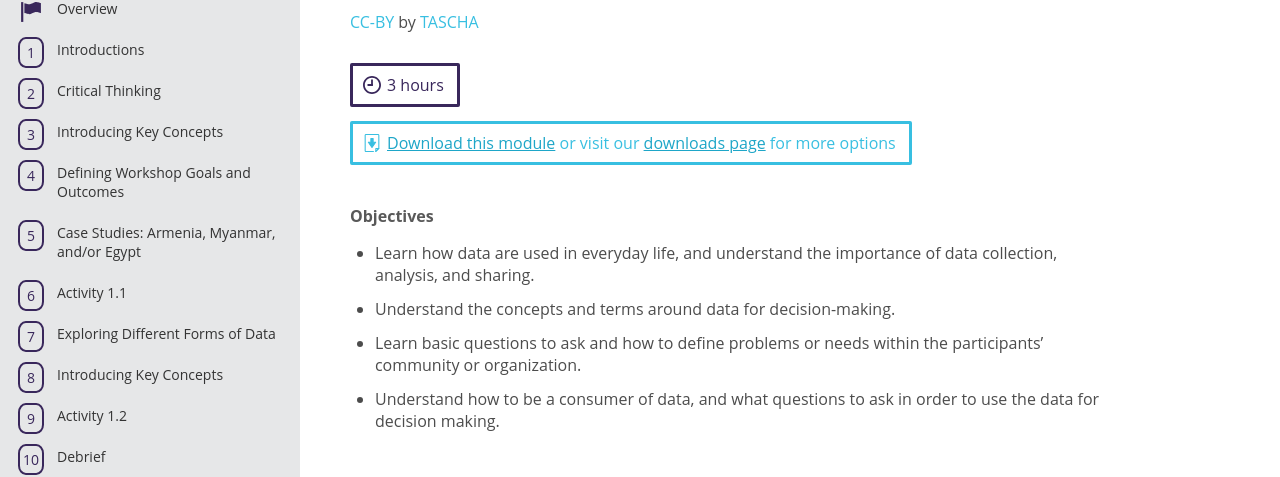
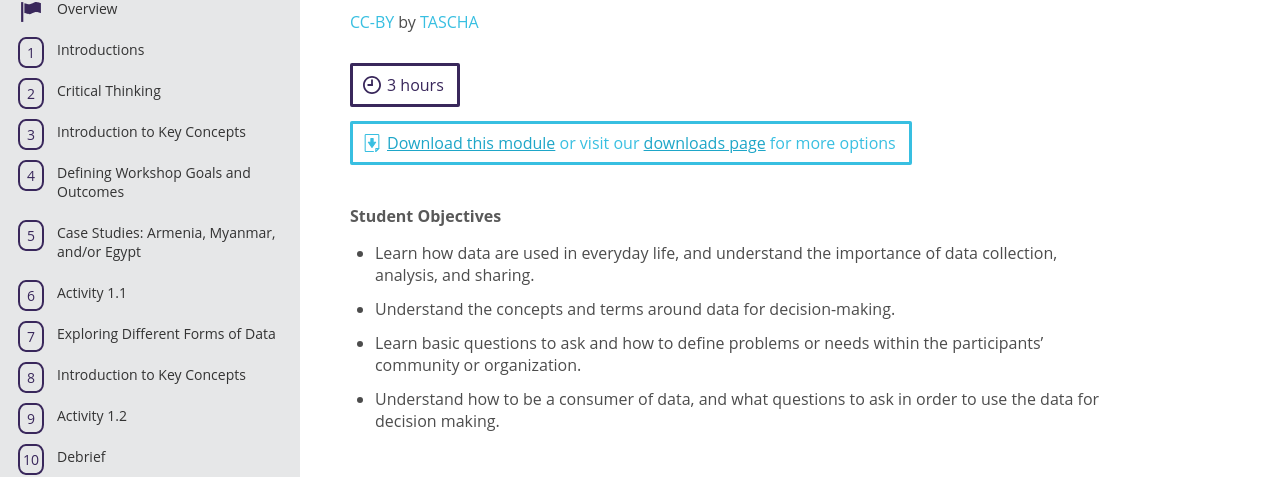
Before and after one commit to tascha/D4DM, a Jekyll site: the page module-one.html, which Jekyll copies as it is, in a window 1280 px wide. Shown: the part 196-673 px from the top of the page. Built offline with Jekyll 4.4.1, drawn with Linux system fonts in a browser that asks for light colours; nearby versions of some CDN libraries; some of the changed lines change nothing that is shown.

Commit message:
Copyedits to content

```diff
--- a/module-one.html
+++ b/module-one.html
@@ -33,12 +33,12 @@
           <li><a href="#overview">Overview</a></li>
           <li><a href="#step-1">Introductions</a></li>
           <li><a href="#step-2">Critical Thinking</a></li>
-          <li><a href="#step-3">Introducing Key Concepts</a></li>
+          <li><a href="#step-3">Introduction to Key Concepts</a></li>
           <li><a href="#step-4">Defining Workshop Goals and Outcomes</a></li>
           <li><a href="#step-5">Case Studies: Armenia, Myanmar, and/or Egypt</a></li>
           <li><a href="#step-6">Activity 1.1</a></li>
           <li><a href="#step-7">Exploring Different Forms of Data</a></li>
-          <li><a href="#step-8">Introducing Key Concepts</a></li>
+          <li><a href="#step-8">Introduction to Key Concepts</a></li>
           <li><a href="#step-9">Activity 1.2</a></li>
           <li><a href="#step-10">Debrief</a></li>
         </ul>
@@ -81,7 +81,7 @@
           </p>
 
 
-          <p><h4>Objectives</h4>
+          <p><h4>Student Objectives</h4>
           <ul>
               <li>Learn how data are used in everyday life, and understand the importance of data collection, analysis, and sharing.</li>
               <li>Understand the concepts and terms around data for decision-making.</li>
@@ -124,45 +124,45 @@
           <li>
             <h1>Critical Thinking</h1>
             <div class="time step-time">15 minutes</div>
-            <p>Next, introduce the name of the workshop, taking time to write “Data for Decision Making” on the whiteboard (if possible). Underscore the word “data”, or verbally highlight it.</p>
+            <p>Next, introduce the name of the workshop, taking time to write “Data for Decision Making” on the whiteboard (if available). Underscore the word “data”, or verbally highlight it.</p>
             <ul>
-              <li>Ask the class to work with a partner and take a moment and think about what they think of when they hear the word “data”.  Have the class write down 5 words that they associate with data. If they are having trouble thinking of words, feel free to gently guide them by providing a few words: numbers, words, etc. If you provide this information, ask the participants not to use these words as their answers.  (5 minutes)</li>
+              <li>Ask the class to work with a partner and discuss what they think of when they hear the word “data”.  Have the class write down 5 words that they associate with data. If they are having trouble thinking of words, feel free to gently guide them by providing a few words: numbers, words, etc. If you provide this information, ask the participants not to use these words as their answers.  (5 minutes)</li>
 
               <li>Ask for volunteers to report back on what they wrote. If possible, write their answers on the board. What did they write? Did some people write similar answers as others? Do people agree with other people’s answers? Discuss their answers with the class. (5 minutes)</li>
             </ul>
-            <p>Before transitioning, make sure to underscore to the participants that we are going to jump right in and define “data”, “decision making”, and “data for decision making” and then outline course goals and objectives.</p>
+            <p>Before transitioning, make sure to underscore to the participants that you are going to jump right in and define “data”, “decision making”, and “data for decision making” and then outline course goals and objectives.</p>
 
           </li> <!-- end of step-->
 
           <li>
-            <h1>Introducing Key Concepts</h1>
+            <h1>Introduction to Key Concepts</h1>
             <div class="time step-time">20 minutes</div>
 
-            <p class="summary">Note to instructor: This section comes before describing the workshop to provide context for the workshop.<p>
+            <p class="summary">Note to instructor: This section comes before “Defining Workshop Goals and Outcomes” in order to provide context for the workshop.<p>
 
-            <p>After that the class has shared with each other what they think data are and what they associate data with, offer a formal definition. On the board, write:</p>
+            <p>After the class has shared their thoughts on what data are and what they associate data with, offer a formal definition. On the board, write:</p>
             <ul>
               <li>Data</li>
             </ul>
-            <p>At its most basic level, data are collections of facts and information. This information can come be packaged as numbers, words, measurements, observations, or descriptions.</p>
+            <p>At the most basic level, data are facts and information. Data may be represented as numbers, words, measurements, observations, descriptions, images, audio, and much more.</p>
             <p>An example:</p>
             <p>If I didn’t eat breakfast and am hungry, I could ask my colleagues where the best place to get Mohinga is nearby. When I ask that question and receive responses, I collect information.</p>
-            <p>Try to solicit the type of information collected from the class. Is it price? How the breakfast tastes? How close the breakfast place is to the office? How long it will take to eat the breakfast?</p>
-
-            <p>The information that I collected can be considered data.</p>
+            <p>Ask the class what type of information I could collect in the above example. . Is it price? How the breakfast tastes? How close the breakfast place is to the office? How long it will take to eat the breakfast?</p>
+            <p>The information that I collect are data.</p>
 
             <p>Questions to ask:</p>
-            <p>Now that data have be re-framed to simply be information, ask the class what kinds of data (information) they collect in their everyday life. If the class is quiet and has not provided a response, feel free to nudge them along with a few more examples, such as do they ask their families about their days when they get home? If they want to buy a new cell phone, do they ask for recommendations?</p>
+            <p>Now that data has been re-framed as simply  information, ask the class what kinds of data (information) they collect in their everyday life. If the class is quiet and has not provided a response, feel free to nudge them along with a few more examples, such as do they ask their families about their days when they get home? If they want to buy a new cell phone, do they ask for recommendations?</p>
+            <p>On the board write:</p>
             <ul>
               <li>Decision Making</li>
             </ul>
-            <p>After collecting data (information), you are free to make a decision. When you make a decision, you can use the data you collected as evidence to make an informed decision.</p>
-            <p>For instance, in the previous breakfast example, if you hadn’t asked your colleagues for their suggestions for breakfast options, you run the risk of eating a bad breakfast. When you collect data from your colleagues, you can use that information (their response) as a solution to your problem (the fact that you are hungry) in order to make an informed decision that leads to a great breakfast.</p>
+            <p>After collecting data (information), you can make a decision. When you make a decision, you can use the data you collected as evidence to make an informed decision.</p>
+            <p>For instance, in the previous breakfast example, if I hadn’t asked my colleagues for their suggestions for breakfast options, I run the risk of eating a bad breakfast. When I collect data from my colleagues, I can use that information (their responses) as a solution to my problem (the fact that I am hungry) in order to make an informed decision that leads to a great breakfast.</p>
 
-            <p>The more people you ask, the more data (information) you have in which to make your decision.</p>
+            <p>The more people I ask, the more data (information) I have in which to make my decision.</p>
 
             <p>Questions to ask:</p>
-            <p>Take some time to relate this information back to the participants’ own lives. Ask the class how they’ve used data to make their informed decisions in their own lives. As some guiding questions, ask would they rather have a good breakfast or a poor one? If you want to buy a new cell phone, would you rather take your chances on getting a phone that seems like a great choice, only to realize later it doesn’t suit your needs? Gathering information and using it to make an informed decision is a fact of life that happens on a daily basis for most people.</p>
+            <p>Take some time to relate this information back to the participants’ own lives. Ask the class how they’ve used data to make informed decisions in their own lives. As some guiding questions, ask would you rather eat at a location recommended by a colleague or risk a location on which you have no data (information)?  If you want to buy a new cell phone, would you rather have information about the qualities and features of a phone or just buy the first phone you see? Gathering information and using it to make an informed decision is a fact of life that happens on a daily basis for most people.</p>
 
             <p>Once the discussion has finished, Underscore that data are information that is all around us, and that we are all willing or unwilling consumers of data.</p>
             <ul>
@@ -170,10 +170,9 @@
             </ul>
             <p>Take a moment to ask the class why they think it is important to base decisions on evidence.</p>
 
-            <p>Once finished, relate data-driven decision making back to organizations or local governments, saying that using data to make these decisions allows us to improve programs, respond more effectively to organization and community needs,create solutions to pre-existing problems in organizations or communities, and allows the public to use data to make decisions as well.</p>
+            <p>Once finished, relate data-driven decision making back to organizations or local governments, saying that using data to make organization or policy decisions allows us to improve programs, respond more effectively to organization and community needs, create solutions to pre-existing problems, and if the data are publicly available, allows the public to use data to make decisions.</p>
 
-
-            <p>Take a moment to answer any questions from the participants. Then, transition by mentioning that with this greater context and understand of data for decision making, we can move on to, the goals and outcomes for this workshop.</p>
+            <p>Take a moment to answer any questions from the participants. Then, transition by mentioning that with this greater context and understanding of data for decision making, we can move on to defining the goals and outcomes for this workshop.</p>
 
           </li> <!-- end of step-->
 
@@ -182,11 +181,11 @@
             <div class="time step-time">10 minutes</div>
 
             <h4>Goals:</h4>
-            <p>The goal of this 3 day workshop is to equip you with ability to understand issues and resources around data and data collection, and learn the importance of using the data to make an informed, evidence-based decision. This workshop is meant to help you and your organization better understand, use, and manage data for decision making.</p>
+            <p>Say to the class: The goal of this 3-day workshop is to equip you with ability to understand issues and resources around data and data collection, and learn the importance of using the data to make informed, evidence-based decisions. This workshop is meant to help you and your organization better understand, use, and manage data for decision making.</p>
 
 
             <h4>Outcomes:</h4>
-            <p>By then end of this workshop you will be able to:</p>
+            <p>Say to the class: By the end of this workshop you will be able to:</p>
             <ul>
               <li>Use a basic set of processes and questions to assess the data environment at your own organization. </li>
 
@@ -196,7 +195,7 @@
 
               <li>Be able to create a data project plan that is specific to your own organization.</li>
             </ul>
-            <p>Take a moment to walk the participants through the structure of the course. Each day will be structured as two, three hour workshops with a one hour break for lunch in between that focus on addressing key outcomes and goals.<p>
+            <p>Take a moment to walk the participants through the structure of the course. Each day will be structured as two, three-hour workshops with a one hour break for lunch in between that focus on addressing key outcomes and goals.<p>
             <ul>
               <li>Day 1: Introduction to Data for Decision Making (morning), Assessing your own organization's data culture (afternoon)</li>
               <li>Day 2: Building data skills and resources</li>
@@ -211,13 +210,13 @@
             <h1>Case Studies: Armenia, Myanmar, and/or Egypt</h1>
             <div class="time step-time">30 minutes</div>
 
-            <p>Provide context for the participants about how decisions made with data can lead to innovative, evidence based practices for organizations and governments.  Take a moment to introduce the following case study (adapt or update as appropriate) to the participants, and provide context.</p>
+            <p>Provide context for the participants about how decisions made with data can lead to innovative, evidence-based practices for organizations and governments.  Take a moment to introduce the following case study (adapt or update as appropriate) to the participants.</p>
 
             <p>Guiding questions before beginning:
             <ul>
               <li>How can data be used to solve a problem?</li>
-              <li>Are there any examples of governments using data to make decisions that the participants can think of?</li>
-              <li>What about organizations that use data to make decisions?</li>
+              <li>Do you know of any examples of governments using data to make decisions?</li>
+              <li>Do you know of any organizations that use data to make decisions?</li>
             </ul>
 
             <p>Many countries around the world are using data to make decision on a daily basis, and are seeking ways to solve existing problems using new forms of data.</p>
@@ -226,7 +225,7 @@
             <p>Provide context by briefly outlining the case study from Myanmar Information Management Unit’s (MIMU) use of cell phone data and GPS coordinates to create and update baseline data on schools across Myanmar:</p>
             <ul>
               <li>In Myanmar, smartphones have become increasingly accessible and popular since foreign investors entered the country in 2014. Most individuals now have a smartphone and a data-enabled SIM card.</li>
-              <li>MIMU wanted an easier and more accurate way to compile and update baseline data on school locations across Myanmar. Data collection where individuals visit each school and mark the location is time consuming and costly. Accurate and up-to-date baseline data are important to developing more sector-specific data. Information regarding the number and location of schools is also important to help communities identify where available schools are, which schools close, and where more schools are needed. In 2015, MIMU decided to utilize the growth of cell phones and mobile data to facilitate baseline data collection on schools. This was cost effectively, fast, and would allow for data to be collected and updated more frequently.</li>
+              <li>MIMU wanted an easier and more accurate way to compile and update baseline data on school locations across Myanmar. Data collection where individuals visit each school and mark the location is time consuming and costly. Accurate and up-to-date baseline data are important to developing more sector-specific data. Information regarding the number and location of schools is also important to help communities identify where available schools are, which schools close, and where more schools are needed. In 2015, MIMU decided to utilize the growth of cell phones and mobile data to facilitate baseline data collection on schools. This was cost effective, fast, and allowed for data to be collected and updated more frequently.</li>
               <li>They created the “School Location Collector” tool, which collects the GPS location of schools. School officials use the service to get the GPS location and save it to the system’s database. They can then send the GPS coordinates over the internet or by SMS.</li>
             </ul>
             <p>Discussion Questions:</p>
@@ -241,14 +240,14 @@
             </ul>
 
             <p><b>This example is a hypothetical case of how data could be used for decision making in Myanmar:</b></p>
-            <p>Natural disasters in Myanmar threaten both crop production and populations in affected areas. Both the cyclone in 2008 and the excessive flooding in 2015 resulted in many deaths, displaced persons, and crop and paddy destruction. The new parliament is working to create new policies to address concerns following future natural disasters. They want to understand how crops’ export potential and the displacement of local populations are affected more by these natural disasters. In order to do so, they need to draw from several data sources to evaluate the effect of natural disasters on crop production and on local populations:</p>
+            <p>Natural disasters in Myanmar threaten both crop production and populations in affected areas. Both the cyclone in 2008 and the excessive flooding in 2015 resulted in many deaths, displaced persons, and crop and paddy destruction. The new parliament is working to create new policies to address concerns following future natural disasters. They want to understand how crops’ export potential and the displacement of local populations are affected by these natural disasters. In order to do so, they need to draw from several data sources to evaluate the effect of natural disasters on crop production and on local populations:</p>
             <ul>
               <li>Annual rice surveys</li>
               <li>Monthly exports</li>
               <li>Weather data</li>
               <li>National population data and UN data on internally displaced persons</li>
             </ul>
-            <p>Using these data, politicians use past weather data and data from UN agencies to determine which townships were most affected by the cyclone in 2008 and the rainfall and flooding in 2015. They then analyze the population data published yearly by the Central Statistical Organization to identify if there was a significant population decrease in these townships and increases in neighboring townships. They can also use the population data to identify if populations returned to the affected areas by observing any growth in affected townships. The politicians can then identify if the UN data on internally displaced persons aligns with the affected townships.</p>
+            <p>Using these data, politicians determine which townships were most affected by the cyclone in 2008 and the rainfall and flooding in 2015. They then analyze the population data published yearly by the Central Statistical Organization to identify if there was a significant population decrease in these townships and increases in neighboring townships. They also use the population data to identify if populations returned to the affected areas by observing any growth in affected townships. The politicians can then identify if the UN data on internally displaced persons aligns with the affected townships.</p>
             <p>To evaluate the effect on crop production, politicians use annual rice surveys to identify any decreases in rice production in the states and regions with affected townships. The politicians can also identify if rice production remained low in these areas in following years, which could indicate more permanent damage to crop fields. They also use data on the amount of rice exported and changes in the price of rice to identify the effect of natural disasters on the nation’s economy. To identify if natural disasters in Myanmar have a larger effect on populations or crop production, politicians can then compare their findings.</p>
             <p class="summary">Dismiss the class for a ten-minute break.</p>
 
@@ -334,7 +333,9 @@
 
                 <p>Ask the class how can you use qualitative data to provide information about the dog? (For example, he has short hair, he is brown and black, he is standing, etc.)</p>
 
-                <p>Now ask the class how can you use quantitative information to provide information about the dog? (For example, he has 4 legs, he has two ears, the temperature is 0 degrees)</p>
+                <p>Now ask the class how can you use quantitative information to provide information about the dog? (For example, he has 4 legs, he has two ears, the temperature is 0 degrees.)</p>
+
+                <p>Tell the class that the primary focus of this curriculum is on quantitative data since that is the type of data most governments and organizations use to make decisions. However, qualitative data is also very important and should not be ignored. Other courses can teach ways to help incorporate qualitative data more effectively into organizational decision-making.</p>
                 <ul>
                   <li>Primary vs. Secondary Data</li>
                 </ul>
@@ -347,12 +348,12 @@
               </li> <!-- end of step-->
 
                   <li>
-                    <h1>Introducing Key Concepts</h1>
+                    <h1>Introduction to Key Concepts</h1>
                     <div class="time step-time">15 minutes</div>
 
                     <p>The following are ways that data can be applied. Similar to the format above, pause and ask the class for definitions of each word before providing the definitions in this instructor’s guide.</p>
 
-                    <p>Dataset: Data selected and arranged in rows and columns. Has the class seen datasets before? What does their datasets look like? How are these datasets stored?</p>
+                    <p>Data table: Data selected and arranged in rows and columns. Has the class seen a data table before? What do their data tables look like? How are these data tables stored? Explain to the class that we can also refer to data tables as datasets.</p>
 
                     <p>Take time to pass around several sample datasets. In groups of 2-3, have the participants look at each dataset. What information is provided? Is it qualitative or quantitative? What does this information show? Who can use it/what is it for?</p>
 
@@ -373,7 +374,9 @@
                     <p><img src="http://tascha.github.io/D4DM/images/myanmars-electricity-sources.png" alt="graph" width="100%"></p>
                     <figcaption>Source: T. Patil </figcaption>
                     </figure>
-                    <p>For each visualization, ask the class what information is provided. Is it qualitative or quantitative? What does this information show? Who can use it/what is it for?</p>
+                    <p>For each visualization, ask the class what information is provided. Is it qualitative or quantitative? What does this information show? Who can use it/what is it for? Are there any limitations to the visualizations? Is there information missing that would help a reader better understand the visualization?</p>
+
+                    <p>Note to the instructor: Students may uncover (or you may point out) the fact that the Myanmar Electricity Sources donut chart does not indicate the units of measurement and that there's no indication over what period of time the units are measured.</p>
 
                     <p>Stakeholders: a person with an interest or concern in something. For example, who are the stakeholders in this class? Who are the stakeholders at a restaurant? Who are the stakeholders at a football match?</p>
 
```
